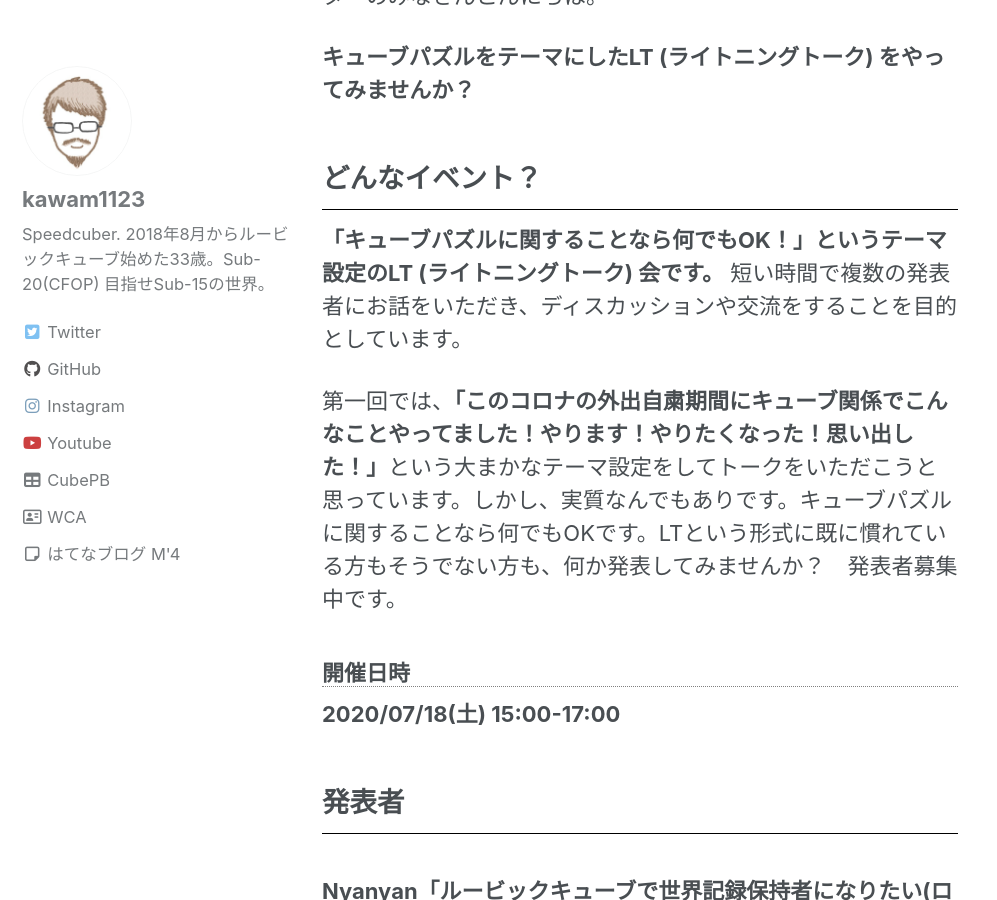
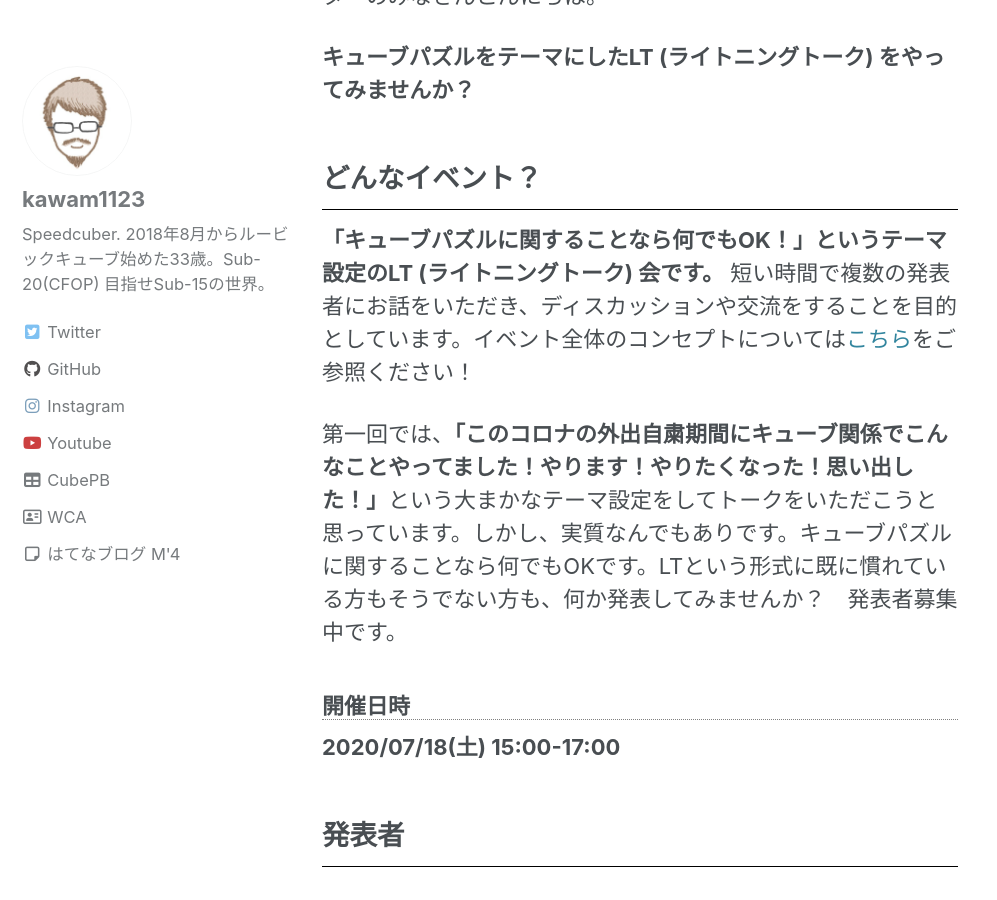
Before and after one commit to kawam1123/kawam1123.github.io, a Jekyll site: the page built from _posts/cubinglt/2020-07-05-cubinglt-1.md, in a window 1280 px wide and 900 px high, scrolled down 630 px. Shown: the whole window, without its empty margins (0-997 px from the left). Built offline with Jekyll 4.4.1, drawn with Linux system fonts in a browser that asks for light colours; cached includes are drawn as plain includes; nearby versions of some CDN libraries; some web fonts are replaced.

Commit message:
リンクを追加

```diff
--- a/_posts/cubinglt/2020-07-05-cubinglt-1.md
+++ b/_posts/cubinglt/2020-07-05-cubinglt-1.md
@@ -28,7 +28,7 @@ permalink: /cubinglt/1
 **キューブパズルをテーマにしたLT (ライトニングトーク) をやってみませんか？**
 
 ## どんなイベント？
-**「キューブパズルに関することなら何でもOK！」というテーマ設定のLT (ライトニングトーク) 会です。** 短い時間で複数の発表者にお話をいただき、ディスカッションや交流をすることを目的としています。
+**「キューブパズルに関することなら何でもOK！」というテーマ設定のLT (ライトニングトーク) 会です。** 短い時間で複数の発表者にお話をいただき、ディスカッションや交流をすることを目的としています。イベント全体のコンセプトについては[こちら](/cubinglt/)をご参照ください！
 
 第一回では、**「このコロナの外出自粛期間にキューブ関係でこんなことやってました！やります！やりたくなった！思い出した！」**という大まかなテーマ設定をしてトークをいただこうと思っています。しかし、実質なんでもありです。キューブパズルに関することなら何でもOKです。LTという形式に既に慣れている方もそうでない方も、何か発表してみませんか？　発表者募集中です。
 
```
Also changed, not shown: _posts/cubinglt/2020-07-05-cubinglt.md (+1 -0 lines).
